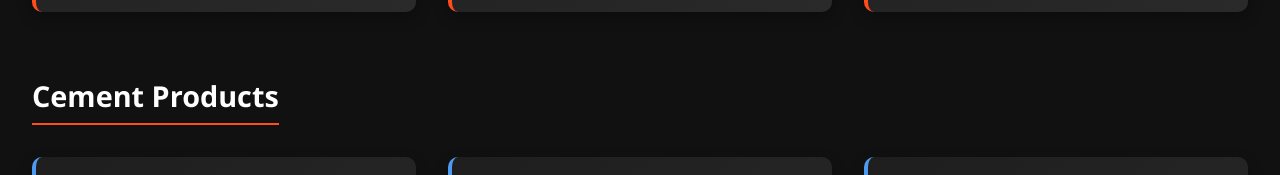
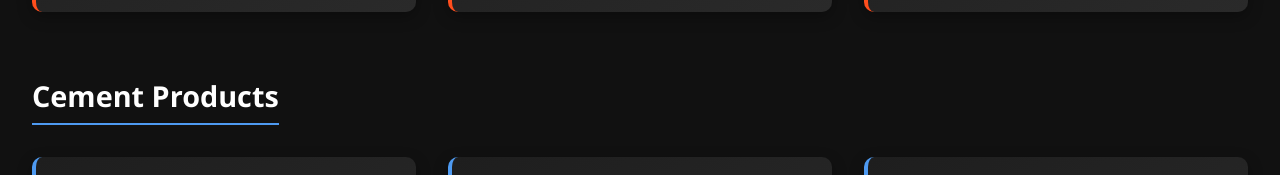
Before and after one commit to mr-ssc/Jilani-Steel-Cement, a React (Create React App) app: page /Partnerships in a window 1280 px wide. Shown: the part 531-706 px from the top of the page. Built offline with nearby package versions, Linux system fonts and the light colour scheme.

Commit message:
FIRST COMMIT

```diff
--- a/src/component/Partnerships.css
+++ b/src/component/Partnerships.css
@@ -41,6 +41,14 @@
   display: inline-block;
 }
 
+
+.partnerships-category-title-1 {
+  font-size: 1.8rem;
+  margin-bottom: 2rem;
+  padding-bottom: 0.5rem;
+  border-bottom: 2px solid #4e9af1;
+  display: inline-block;
+}
 .partnerships-grid {
   display: grid;
   grid-template-columns: repeat(auto-fill, minmax(300px, 1fr));
--- a/src/component/Partnerships.js
+++ b/src/component/Partnerships.js
@@ -76,7 +76,7 @@ const Partnerships = () => {
       </div>
 
       <div className="partnerships-section">
-        <h3 className="partnerships-category-title">Cement Products</h3>
+        <h3 className="partnerships-category-title-1">Cement Products</h3>
         <div className="partnerships-grid">
           {cementBrands.map((brand) => (
             <div
```
